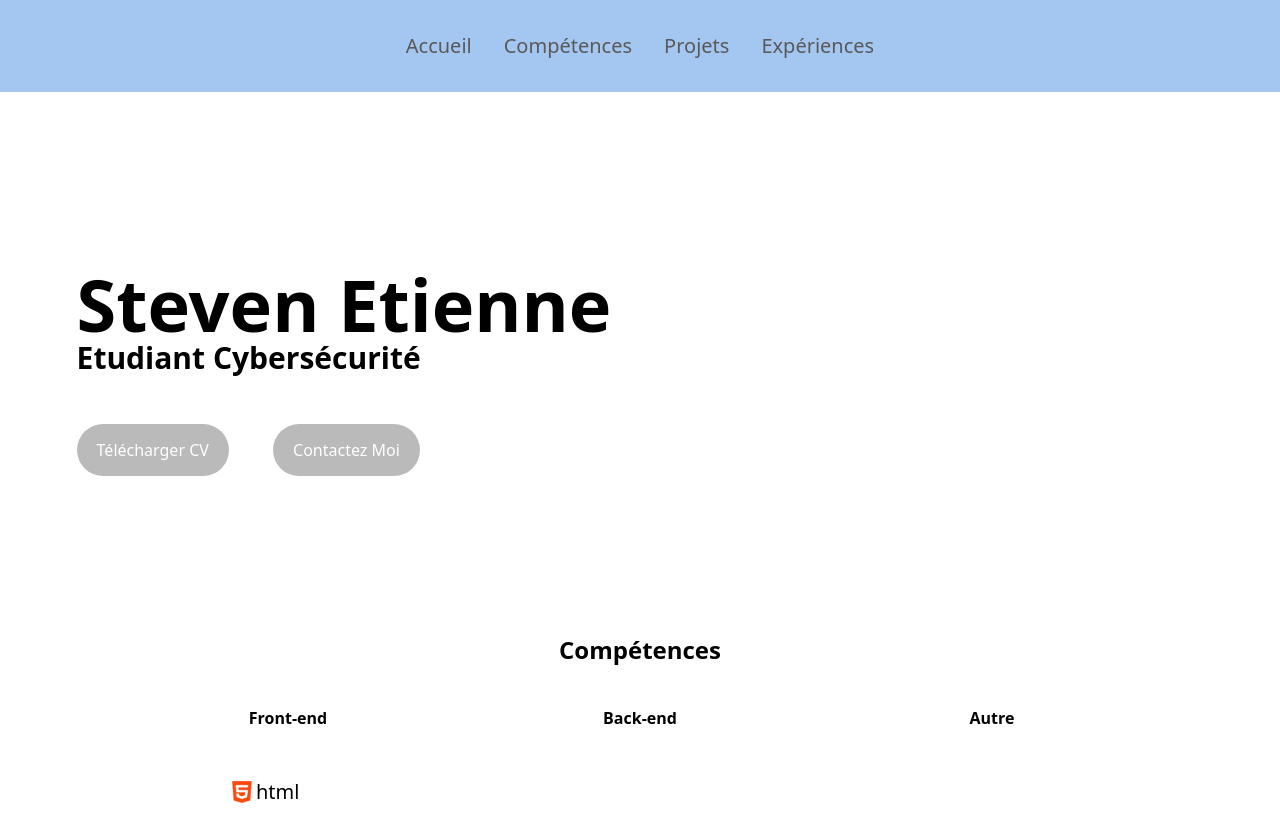
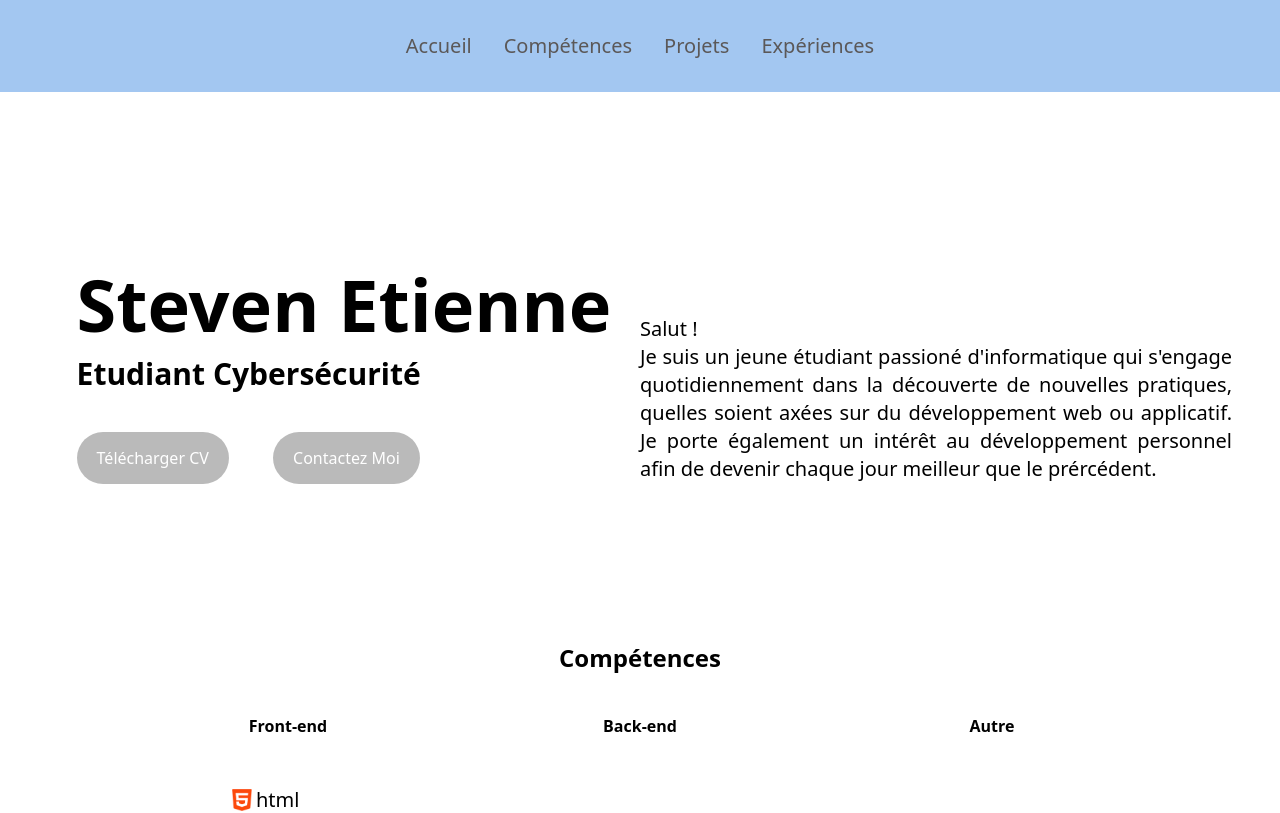
Before and after one commit to Clemenx972/sitepro, a Next.js app: page / in a window 1280 px wide. Shown: the top 813 px of the page. Built offline with nearby package versions, Linux system fonts and the light colour scheme.

Commit message:
Update presentation.tsx

```diff
--- a/components/balises/presentation.tsx
+++ b/components/balises/presentation.tsx
@@ -2,14 +2,17 @@ import React from "react";
 const Presentation = () => {
   return (
     <section className='lg:py-16'>
-      <div className='grid grid-cols-1 sm:grid-cols-12'>
+      <div className='grid grid-cols-2 sm:grid-cols-12'>
         <div
           className='col-span-6 place-self-center text-center sm:text-left justify-self-center'
           style={{ transform: "none" }}
         >
           <h1 className='text-7xl font-bold'>Steven Etienne</h1>
-          <h2 className='text-3xl font-semibold'>Etudiant Cybersécurité </h2>
-          <h3 className='mt-12'>
+          <h2 className='text-3xl font-semibold mt-4'>
+            Etudiant Cybersécurité{" "}
+          </h2>
+
+          <h3 className='mt-10'>
             {" "}
             <button>
               <a href='./CV_STEVEN_ETIENNE.pdf' download>
@@ -24,6 +27,13 @@ const Presentation = () => {
           </h3>
           {/* ajoute une photo sale chien */}
         </div>
+        <div className='text-xl col-span-6 place-self-center text-justify justify-self-center sm:text-justify mt-4'>
+          Salut !<br></br> Je suis un jeune étudiant passioné d'informatique qui
+          s'engage quotidiennement dans la découverte de nouvelles pratiques,
+          quelles soient axées sur du développement web ou applicatif. Je porte
+          également un intérêt au développement personnel afin de devenir chaque
+          jour meilleur que le prércédent.
+        </div>
       </div>
     </section>
   );
```
